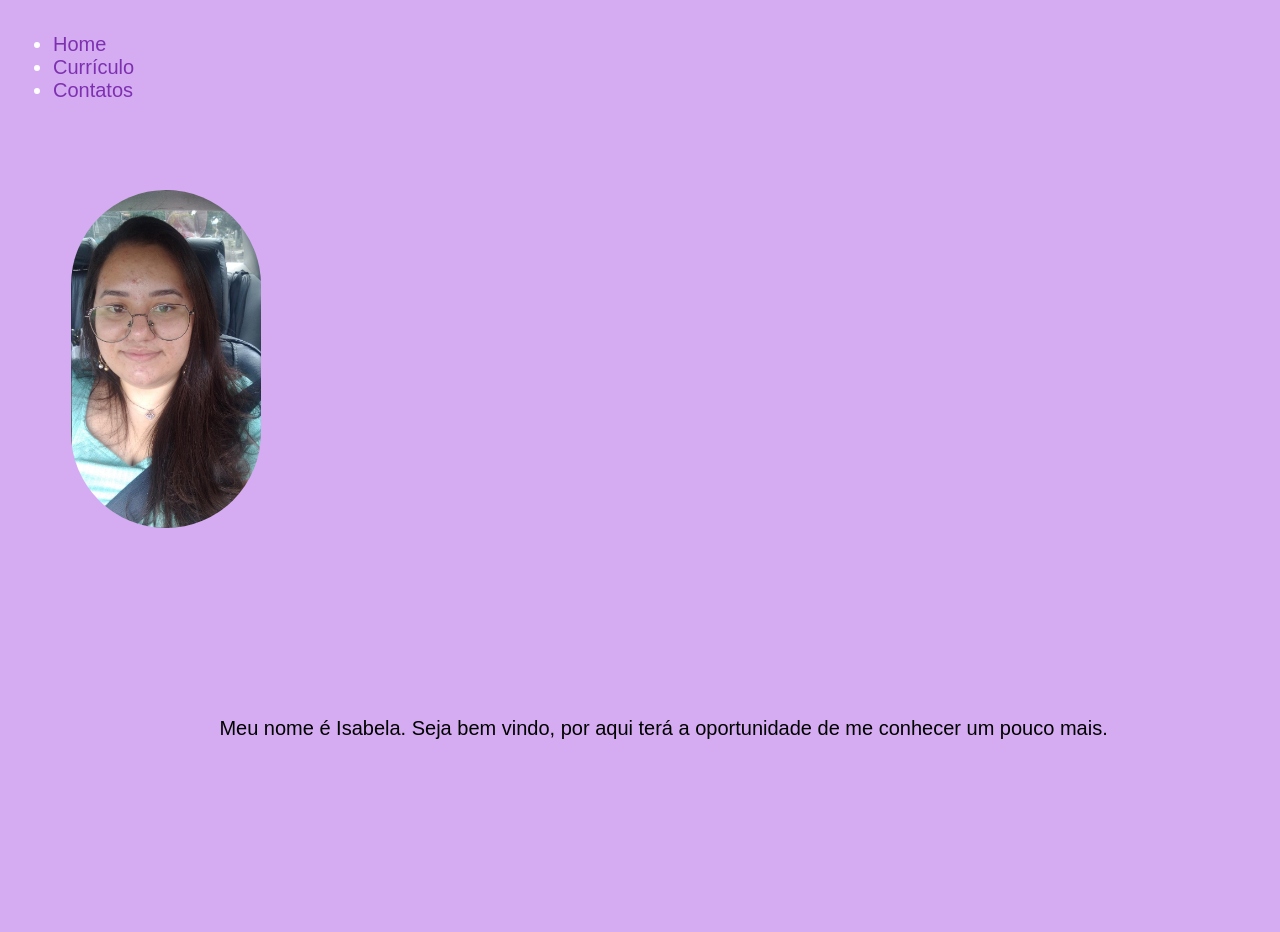
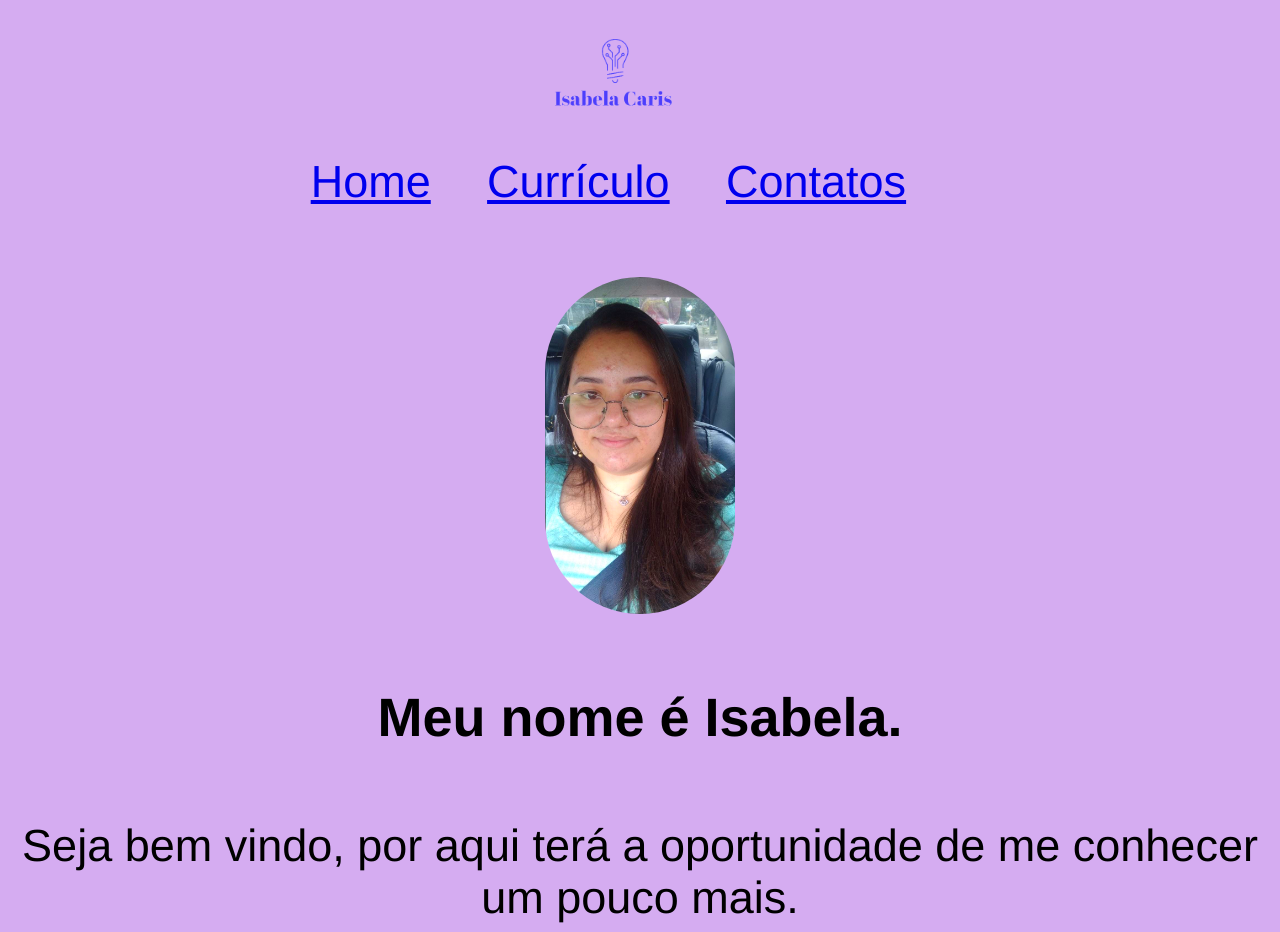
Before and after one commit to Caris19/projeto-pratico, a Flask app: page / in a window 1280 px wide. Before the commit the page ends 739 px from the top, so only its background shows below. Run offline with Flask 2, Linux system fonts and the light colour scheme.

Commit message:
Ajustes para entrega final

```diff
--- a/src/static/style.css
+++ b/src/static/style.css
@@ -1,29 +1,53 @@
 body{
     background-color: #d5acf1;
-    font-family: Arial, Helvetica, sans-serif;
-    font-size: 20px;
-}
-img{
-    width: 15%;
-    margin-top: 5%;
-    margin-left: 5%;
-    border-radius: 100px;
-    float: left;
+    font-family: 'Franklin Gothic Medium', 'Arial Narrow', Arial, sans-serif;
+    font-size: 30px;
 }
 .hdiv{
+    margin-top: 5%;
     text-align: center;
-    margin-top: 15%;
-    float: right;
-    margin-right: 13%;
+}
+.hdiv > h4{
+    font-size: 180%;
+}
+.hdiv > spam {
+    font-size: 150%;
+}
+ul{
+    margin-top: 5%;
+    font-size: 100%;
+    margin-left: 10%;
+}
+li{
+    text-decoration: none;
+}
+.perfil{
+    display: block;
+    width: 15%;
+    margin:auto;
+    text-align: center;
+    border-radius: 100px;
+    margin-top: 5%;
+    filter: saturate(1.5);
 }
 .menu{
     color:#ffffff;
     padding: 5px;
     margin-right: 5%;
 }
-a{
+.menu > img{
+    display: block;
+    width: 15%;
+    margin: auto;
+}
+nav{
     text-decoration: none;
     color: #7d31b0;
+    display: flex;
+    align-items: center;
+    justify-content: space-between;
+    padding: 25px 25% 0 25%;
+    font-size: 150%;
 }
 /*responsividade*/
 @media (max-width: 700px) {
@@ -32,10 +56,7 @@ a{
         width: 100%;
         height: auto;
     }
-
-    img {
-        display: block;
+    .menu >img {
         width: 50%;
-        margin: auto;
     }
 }
--- a/src/templates/Home.html
+++ b/src/templates/Home.html
@@ -3,11 +3,12 @@
 {% block contents %}
 <body>
     <div>
-        <img src="static/img/fotominha.jpeg">
+        <img class="perfil" src="{{ url_for('static',filename='img/fotominha.jpeg') }}" alt="Imagem de perfil">
     </div>
     <div class="hdiv">
-        Meu nome é Isabela.
-        Seja bem vindo, por aqui terá a oportunidade de me conhecer um pouco mais.
+        <h4>Meu nome é Isabela.</h4>
+        <spam>Seja bem vindo, por aqui terá a oportunidade de me conhecer um pouco mais.
+        </spam>
     </div>
 </body>
 {% endblock %}
--- a/src/templates/contatos.html
+++ b/src/templates/contatos.html
@@ -4,11 +4,13 @@
 
 <body>
     <div class="contatos">
-        <pre>
+        <ul>
             Entre em contato comigo:
+            <br><br>
             Email: isabelacaris@hotmail.com
+            <br><br>
             <a href="https://linkedin.com/in/isabela-caris-397b17207">Linkedin</a>
-        </pre>
+        </ul>
     </div>
 </body>
 {% endblock %}
--- a/src/templates/template.html
+++ b/src/templates/template.html
@@ -10,13 +10,14 @@
 </head>
 <body>
     {% block nav%}
-        <nav class="menu">
-            <ul>
-                <li><a href="/">Home</a></li>
-                <li><a href="/curriculo">Currículo</a></li>
-                <li><a href="/contatos">Contatos</a></li>
-            </ul>
-        </nav>
+        <div class="menu">
+            <img src="{{ url_for('static',filename='img/logo.png') }}" alt="Logo">
+            <nav>
+            <a href="/">Home</a>
+            <a href="/curriculo">Currículo</a>
+            <a href="/contatos">Contatos</a>
+            </nav>
+        </div>
     {% endblock%}
 
     <div>
```
Also changed, not shown: src/templates/curriculo.html (+9 -4 lines), src/static/img/logo.png (added).
